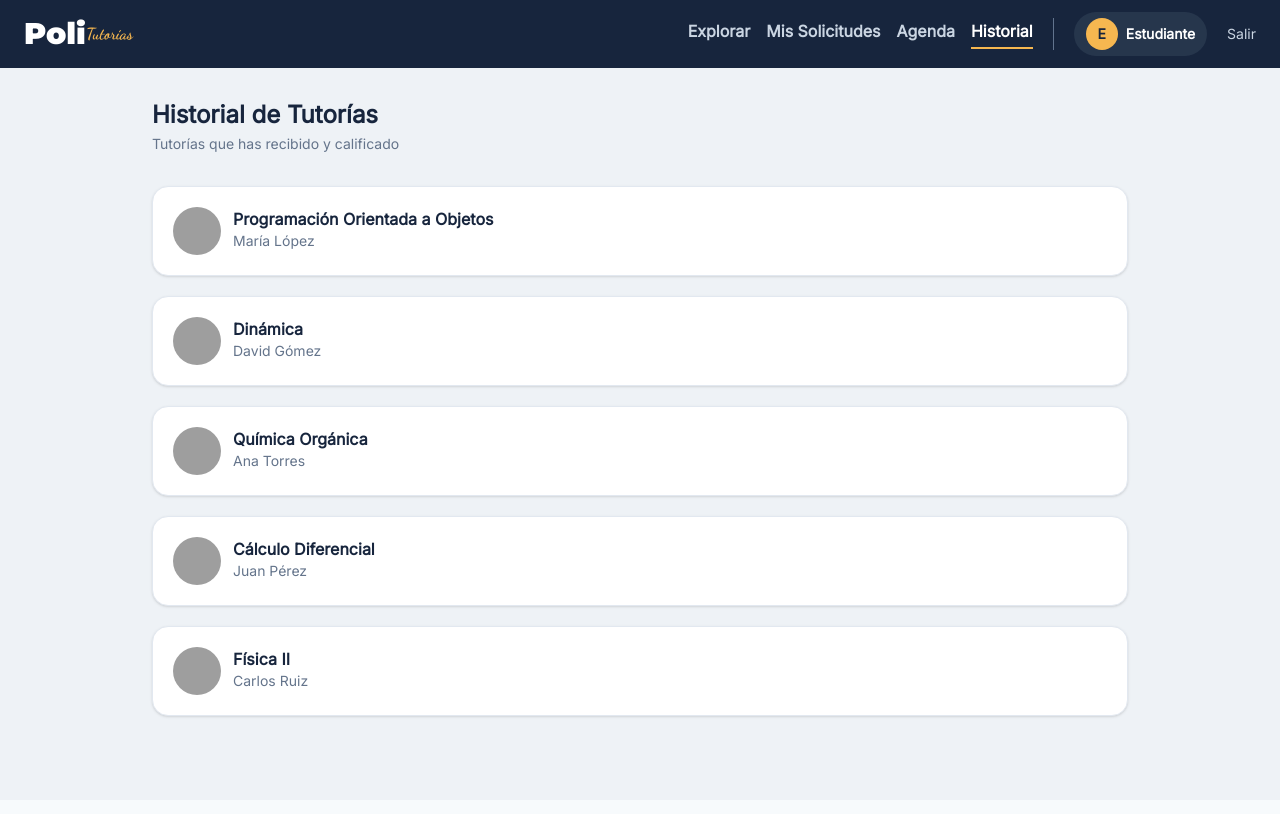
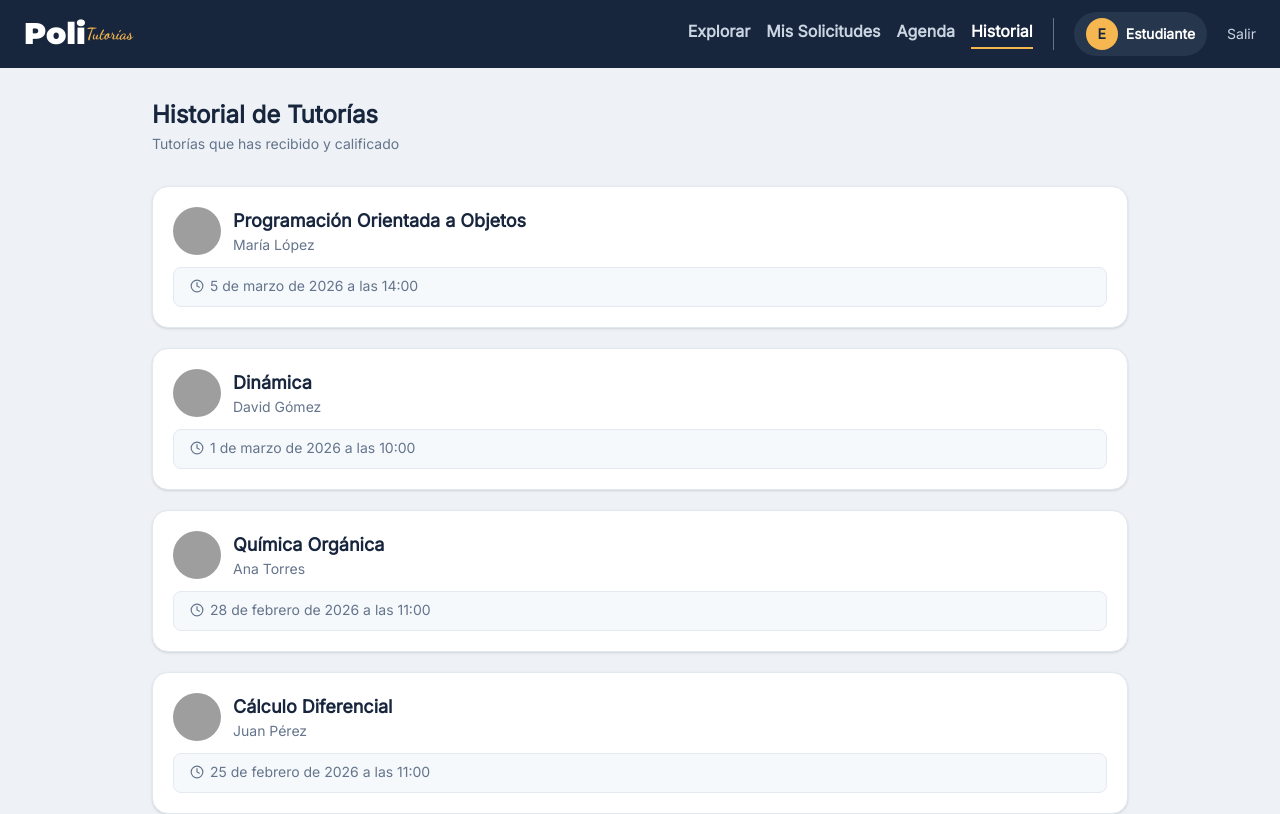
Before and after one commit to PoliTutorias/politutorias-frontend, a Next.js app: page /historial in a window 1280 px wide. Shown: the top 814 px of the page. Built offline with nearby package versions, Linux system fonts and the light colour scheme; grey boxes are pictures that could not be loaded.

Commit message:
HU40-T10 feat(ui): renderizar datos básicos en TarjetaTutoria

```diff
--- a/src/components/historial-ui/TarjetaTutoria/TarjetaTutoria.tsx
+++ b/src/components/historial-ui/TarjetaTutoria/TarjetaTutoria.tsx
@@ -1,10 +1,19 @@
 'use client';
 
 import Image from 'next/image';
+import { FiClock } from 'react-icons/fi';
 import type { TutoriaHistorialListDTO } from '@/interfaces/historial/HistorialTypes';
 
 interface TarjetaTutoriaProps {
   readonly tutoria: TutoriaHistorialListDTO;
+}
+
+function formatFechaHora(fecha: string, hora: string): string {
+  const date = new Date(fecha);
+  const day = date.getUTCDate();
+  const month = date.toLocaleDateString('es-EC', { month: 'long', timeZone: 'UTC' });
+  const year = date.getUTCFullYear();
+  return `${day} de ${month} de ${year} a las ${hora}`;
 }
 
 export function TarjetaTutoria({ tutoria }: TarjetaTutoriaProps) {
@@ -19,12 +28,19 @@ export function TarjetaTutoria({ tutoria }: TarjetaTutoriaProps) {
           className="h-12 w-12 rounded-full object-cover"
         />
         <div className="min-w-0 flex-1">
-          <p className="font-bold text-primary">{tutoria.materia}</p>
+          <p className="text-lg font-bold text-primary">{tutoria.materia}</p>
           <p className="text-sm text-[#64748b]">
             {tutoria.tutor.nombre} {tutoria.tutor.apellido}
           </p>
         </div>
       </div>
+
+      <div className="mt-3 rounded-lg border border-[#e4e9f1] bg-[#f6f9fc] px-4 py-2 text-sm text-[#64748b]">
+        <span className="inline-flex items-center gap-1.5">
+          <FiClock size={14} />
+          {formatFechaHora(tutoria.fecha, tutoria.hora)}
+        </span>
+      </div>
     </div>
   );
 }
```
